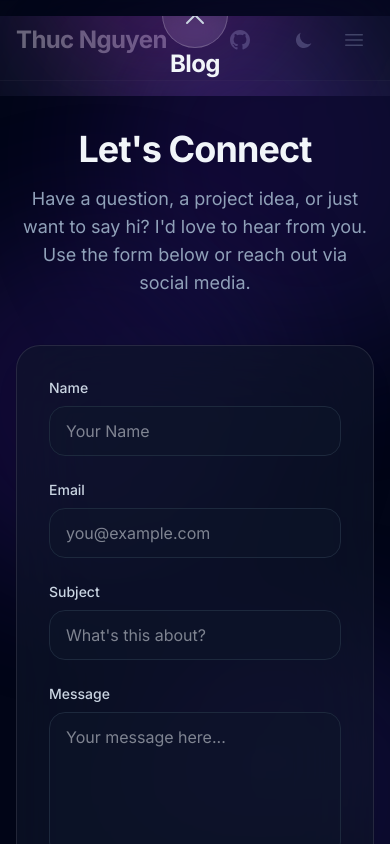
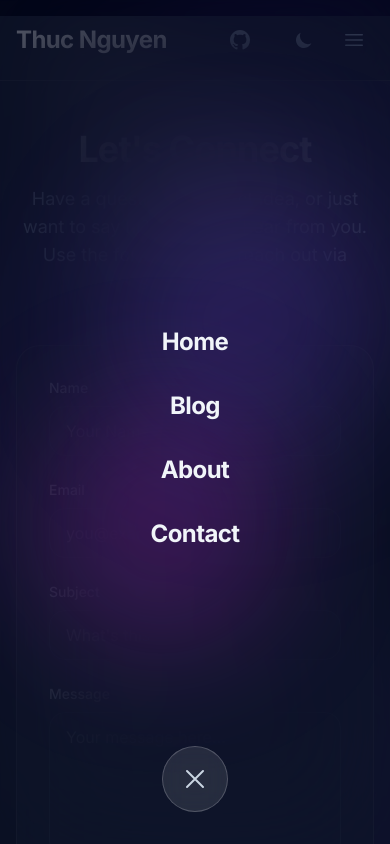
Before and after one commit to thucldnguyen/thucldnguyen-astro-antigravity, an Astro site: page /contact in a window 390 px wide. Both pictures are taken after a click on the button "Toggle Menu". Shown: the top 844 px of the page. Built offline with nearby package versions, Linux system fonts and the light colour scheme; Astro itself is replaced by a stand-in of ours.

Commit message:
Fix: mobile menu layout trapped in header

```diff
--- a/src/components/Header.astro
+++ b/src/components/Header.astro
@@ -64,11 +64,12 @@ import LiquidBackground from "./LiquidBackground.astro";
 			</button>
 		</div>
 	</nav>
+</header>
 
-	<!-- Mobile Menu Overlay -->
+<!-- Mobile Menu Overlay - Moved outside header to escape containing block -->
 <div
 	id="mobile-menu"
-		class="fixed inset-0 z-[100] bg-white/60 dark:bg-slate-900/60 backdrop-blur-3xl transition-all duration-500 opacity-0 pointer-events-none transform translate-y-4 md:hidden flex flex-col items-center justify-center pt-20 overflow-hidden"
+	class="fixed inset-0 z-[100] bg-white/60 dark:bg-slate-900/60 backdrop-blur-3xl transition-all duration-500 opacity-0 pointer-events-none transform translate-y-4 md:hidden flex flex-col items-center justify-center overflow-hidden"
 >
 	<!-- Liquid decorations for the menu -->
 	<div
@@ -125,7 +126,6 @@ import LiquidBackground from "./LiquidBackground.astro";
 		</svg>
 	</button>
 </div>
-</header>
 
 <script>
 	const mobileBtn = document.getElementById("mobile-menu-btn");
```
Lines whose indentation alone changed are shown as unchanged.
